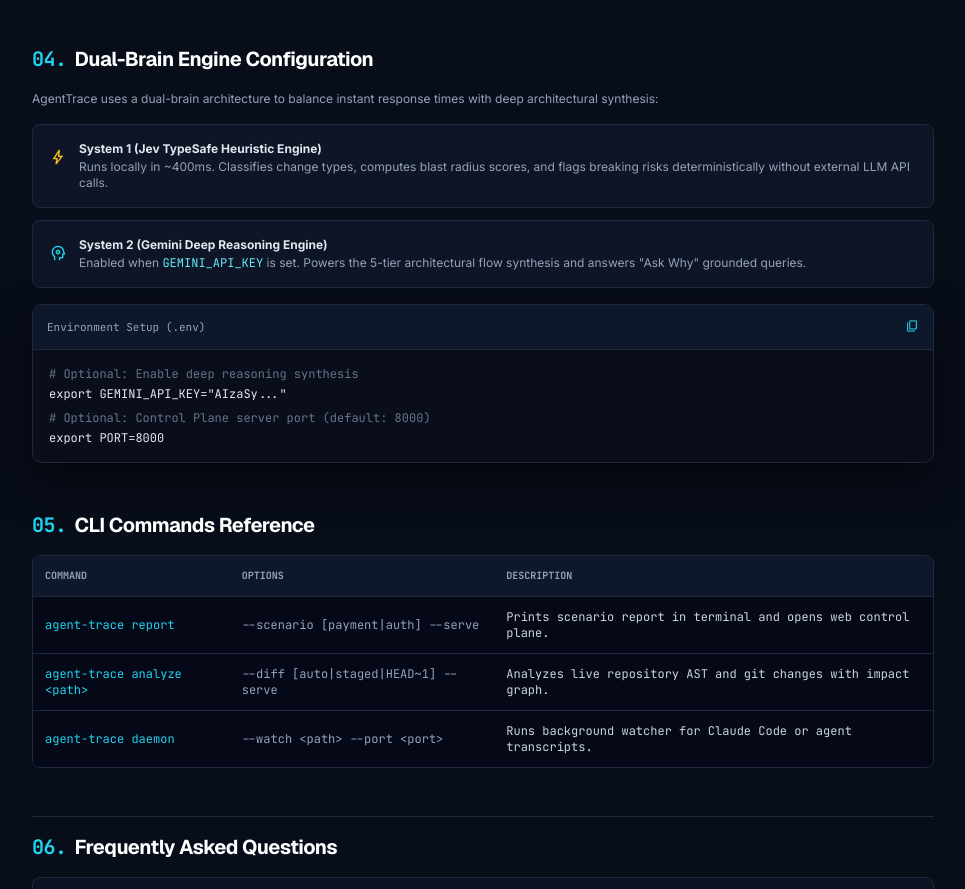
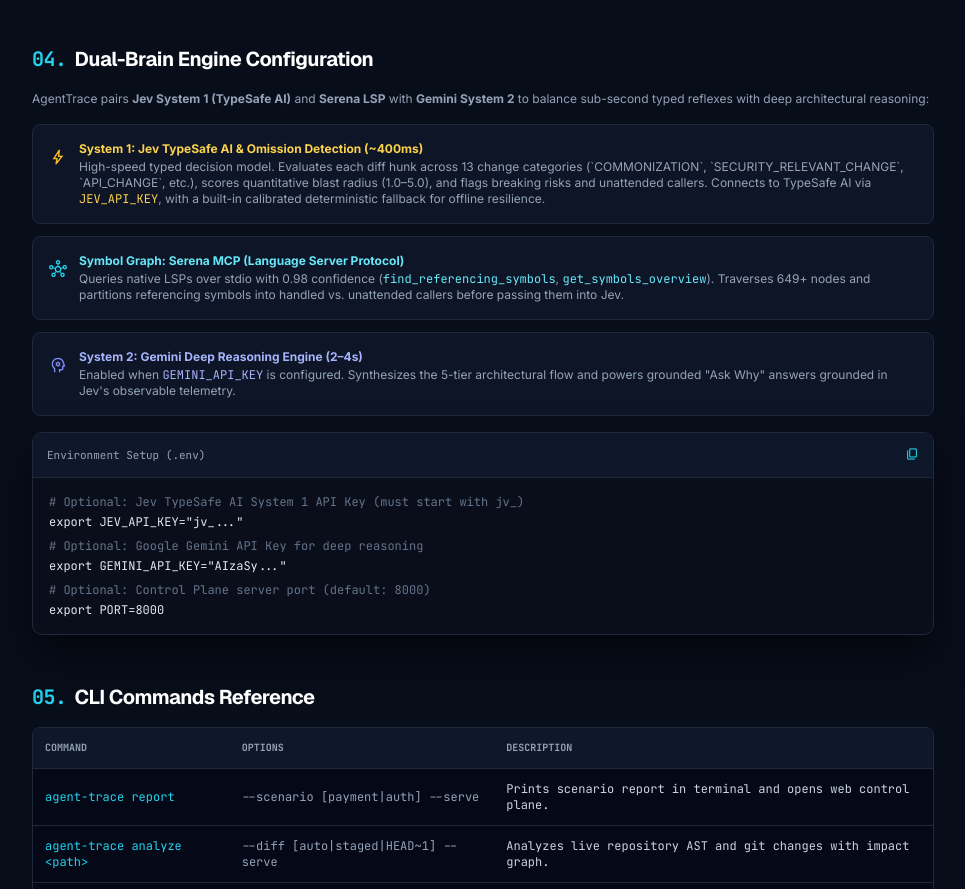
Before and after one commit to SahityaBhaskar/Agent-Trace, a website: page site/docs.html in a window 1280 px wide. Shown: the part 1437-2326 px from the top of the page, without its empty margins (314-1279 px from the left). Drawn offline with nearby package versions, Linux system fonts and the light colour scheme.

Commit message:
Update docs.html

```diff
--- a/site/docs.html
+++ b/site/docs.html
@@ -281,23 +281,31 @@
             <span>Dual-Brain Engine Configuration</span>
           </h2>
           <p class="text-xs text-slate-400 leading-relaxed">
-            AgentTrace uses a dual-brain architecture to balance instant response times with deep architectural synthesis:
+            AgentTrace pairs <strong>Jev System 1 (TypeSafe AI)</strong> and <strong>Serena LSP</strong> with <strong>Gemini System 2</strong> to balance sub-second typed reflexes with deep architectural reasoning:
           </p>
 
           <div class="space-y-3">
             <div class="p-4 rounded-lg bg-slate-900/80 border border-slate-800 flex items-start gap-3">
               <span class="material-symbols-outlined text-amber-400 text-lg mt-0.5">bolt</span>
               <div>
-                <strong class="text-xs text-slate-200 block mb-0.5">System 1 (Jev TypeSafe Heuristic Engine)</strong>
-                <p class="text-xs text-slate-400">Runs locally in ~400ms. Classifies change types, computes blast radius scores, and flags breaking risks deterministically without external LLM API calls.</p>
+                <strong class="text-xs text-amber-300 block mb-0.5">System 1: Jev TypeSafe AI & Omission Detection (~400ms)</strong>
+                <p class="text-xs text-slate-400">High-speed typed decision model. Evaluates each diff hunk across 13 change categories (`COMMONIZATION`, `SECURITY_RELEVANT_CHANGE`, `API_CHANGE`, etc.), scores quantitative blast radius (1.0–5.0), and flags breaking risks and unattended callers. Connects to TypeSafe AI via <code class="text-amber-300 font-mono">JEV_API_KEY</code>, with a built-in calibrated deterministic fallback for offline resilience.</p>
               </div>
             </div>
 
             <div class="p-4 rounded-lg bg-slate-900/80 border border-slate-800 flex items-start gap-3">
-              <span class="material-symbols-outlined text-cyan-400 text-lg mt-0.5">psychology</span>
+              <span class="material-symbols-outlined text-cyan-400 text-lg mt-0.5">hub</span>
               <div>
-                <strong class="text-xs text-slate-200 block mb-0.5">System 2 (Gemini Deep Reasoning Engine)</strong>
-                <p class="text-xs text-slate-400">Enabled when <code class="text-cyan-300 font-mono">GEMINI_API_KEY</code> is set. Powers the 5-tier architectural flow synthesis and answers "Ask Why" grounded queries.</p>
+                <strong class="text-xs text-cyan-300 block mb-0.5">Symbol Graph: Serena MCP (Language Server Protocol)</strong>
+                <p class="text-xs text-slate-400">Queries native LSPs over stdio with 0.98 confidence (<code class="text-cyan-300 font-mono">find_referencing_symbols</code>, <code class="text-cyan-300 font-mono">get_symbols_overview</code>). Traverses 649+ nodes and partitions referencing symbols into handled vs. unattended callers before passing them into Jev.</p>
+              </div>
+            </div>
+
+            <div class="p-4 rounded-lg bg-slate-900/80 border border-slate-800 flex items-start gap-3">
+              <span class="material-symbols-outlined text-indigo-400 text-lg mt-0.5">psychology</span>
+              <div>
+                <strong class="text-xs text-indigo-300 block mb-0.5">System 2: Gemini Deep Reasoning Engine (2–4s)</strong>
+                <p class="text-xs text-slate-400">Enabled when <code class="text-indigo-300 font-mono">GEMINI_API_KEY</code> is configured. Synthesizes the 5-tier architectural flow and powers grounded "Ask Why" answers grounded in Jev's observable telemetry.</p>
               </div>
             </div>
           </div>
@@ -305,12 +313,14 @@
           <div class="terminal-window">
             <div class="terminal-header">
               <span class="text-[11px] font-mono text-slate-400">Environment Setup (.env)</span>
-              <button data-copy="export GEMINI_API_KEY=your_key_here&#10;export PORT=8000" class="text-cyan-400 hover:text-white" title="Copy">
+              <button data-copy="export JEV_API_KEY=jv_your_key_here&#10;export GEMINI_API_KEY=your_key_here&#10;export PORT=8000" class="text-cyan-400 hover:text-white" title="Copy">
                 <span class="material-symbols-outlined text-sm">content_copy</span>
               </button>
             </div>
             <div class="terminal-body text-xs font-mono space-y-1">
-              <div class="text-slate-500"># Optional: Enable deep reasoning synthesis</div>
+              <div class="text-slate-500"># Optional: Jev TypeSafe AI System 1 API Key (must start with jv_)</div>
+              <div>export JEV_API_KEY="jv_..."</div>
+              <div class="text-slate-500 pt-1"># Optional: Google Gemini API Key for deep reasoning</div>
               <div>export GEMINI_API_KEY="AIzaSy..."</div>
               <div class="text-slate-500 pt-1"># Optional: Control Plane server port (default: 8000)</div>
               <div>export PORT=8000</div>
```
